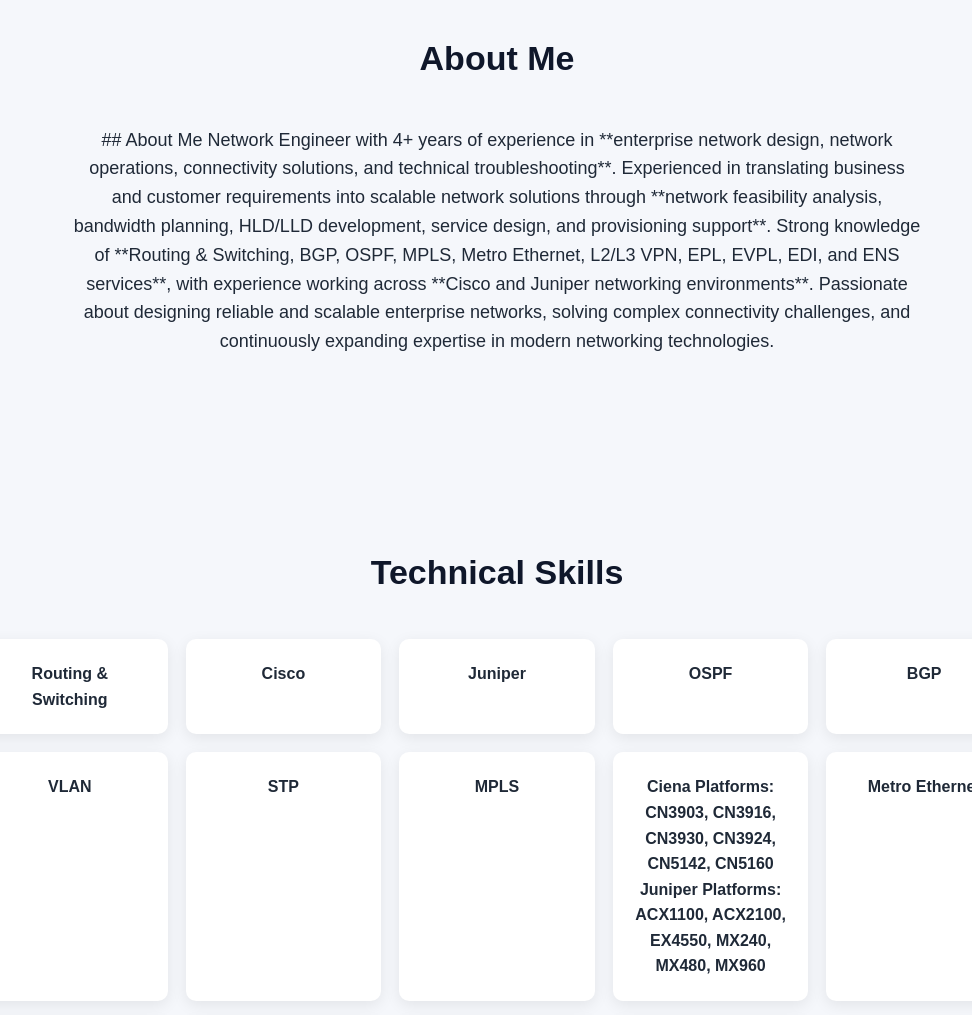
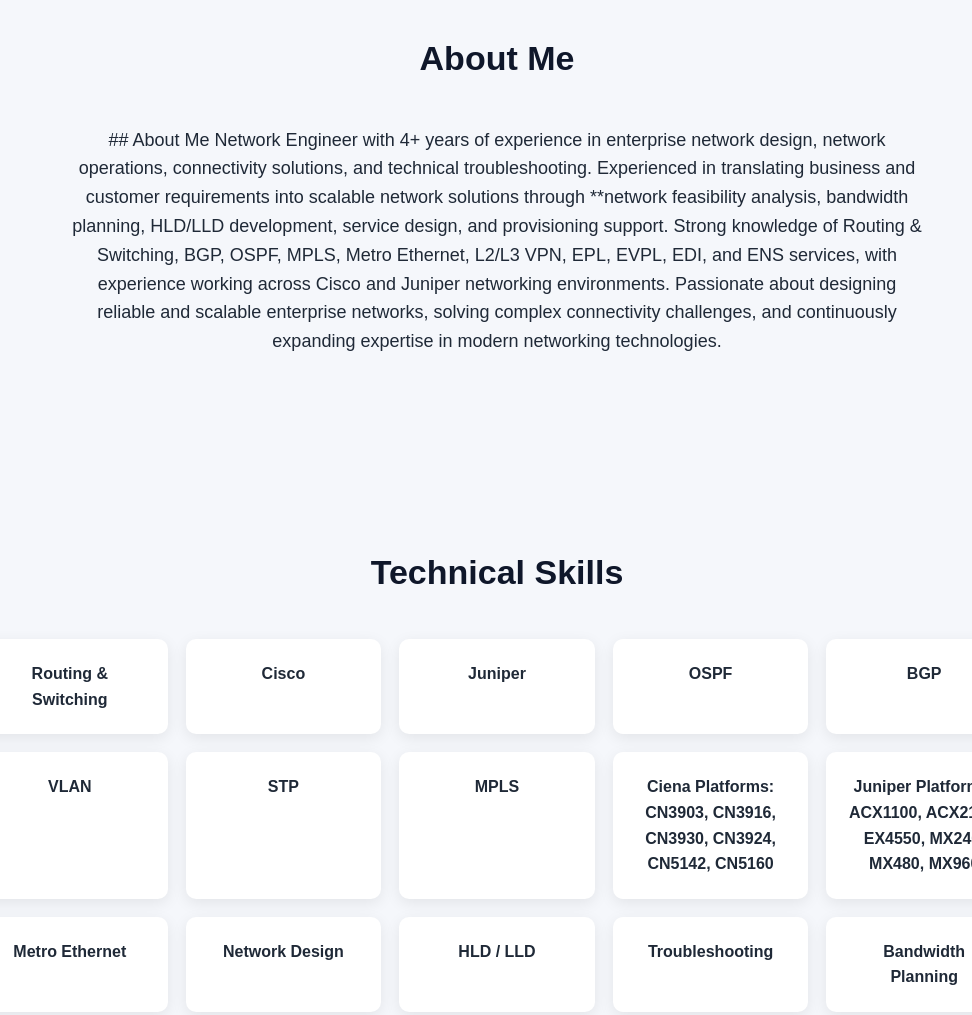
Before and after one commit to vinothapalraj-spec/network-engineer-portfolio, a plain HTML site: page index.html in a window 1280 px wide. Shown: the part 840-1855 px from the top of the page, without its empty margins (143-1115 px from the left). Drawn offline with Linux system fonts and the light colour scheme.

Commit message:
Update index.html

```diff
--- a/index.html
+++ b/index.html
@@ -299,9 +299,9 @@
         <p>
             ## About Me
 
-Network Engineer with 4+ years of experience in **enterprise network design, network operations, connectivity solutions, and technical troubleshooting**.
-Experienced in translating business and customer requirements into scalable network solutions through **network feasibility analysis, bandwidth planning, HLD/LLD development, service design, and provisioning support**.
-Strong knowledge of **Routing & Switching, BGP, OSPF, MPLS, Metro Ethernet, L2/L3 VPN, EPL, EVPL, EDI, and ENS services**, with experience working across **Cisco and Juniper networking environments**.
+Network Engineer with 4+ years of experience in enterprise network design, network operations, connectivity solutions, and technical troubleshooting.
+Experienced in translating business and customer requirements into scalable network solutions through **network feasibility analysis, bandwidth planning, HLD/LLD development, service design, and provisioning support.
+Strong knowledge of Routing & Switching, BGP, OSPF, MPLS, Metro Ethernet, L2/L3 VPN, EPL, EVPL, EDI, and ENS services, with experience working across Cisco and Juniper networking environments.
 Passionate about designing reliable and scalable enterprise networks, solving complex connectivity challenges, and continuously expanding expertise in modern networking technologies.
 
         </p>
@@ -355,6 +355,10 @@
 
         <div class="skill">
            Ciena Platforms: CN3903, CN3916, CN3930, CN3924, CN5142, CN5160
+
+        </div>
+
+        <div class="skill">
            Juniper Platforms: ACX1100, ACX2100, EX4550, MX240, MX480, MX960
         </div>
 
@@ -530,7 +534,8 @@
     <div class="about">
 
         <p>
-            💼 Career Interests: Network Engineering, Enterprise Network Design, Network Infrastructure & Network Operations
+            💼 Career Interests: Network Engineering, Enterprise Network Design,
+                Network Infrastructure & Network Operations
         </p>
 
         <br>
```
